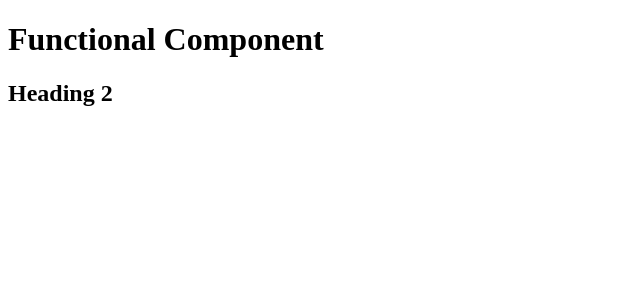
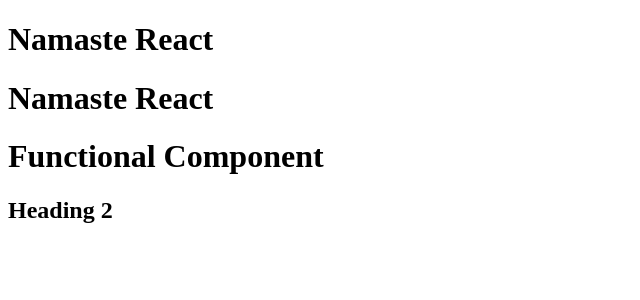
Before and after one commit to varawa/react, a React (Vite) app: page / in a window 1280 px wide. Shown: the top 300 px of the page, without its empty margins (0-640 px from the left). Built offline with nearby package versions, Linux system fonts and the light colour scheme.

Commit message:
component composition

```diff
--- a/react.js
+++ b/react.js
@@ -1,7 +1,7 @@
 import React from "react" ;
 import ReactDOM from "react-dom/client" ;
 
-const heading = (
+const Heading= ()=> (
     <h1 id="title" key="h1">
         Namaste React
     </h1>
@@ -16,9 +16,21 @@ const heading = (
 
 //Functional component is a normal js function which can return jsx or react .
 
+//const data = api.getData() ;
+//when rendered through jsx , it is sanitized and made secure to use to some extent .
+
+//Sanitizing using JSX
+
+//Component composition : When we use a component inside a component .
+//here <Heading/> used inside HeaderComponent() .
+
 const HeaderComponent=()=>{
     return (
         <div>
+            {/*data*/}
+            {console.log("Any JS code")}
+            <Heading/>
+            {Heading()}
             <h1>Functional Component</h1>
             <h2>Heading 2</h2>
         </div>
```
